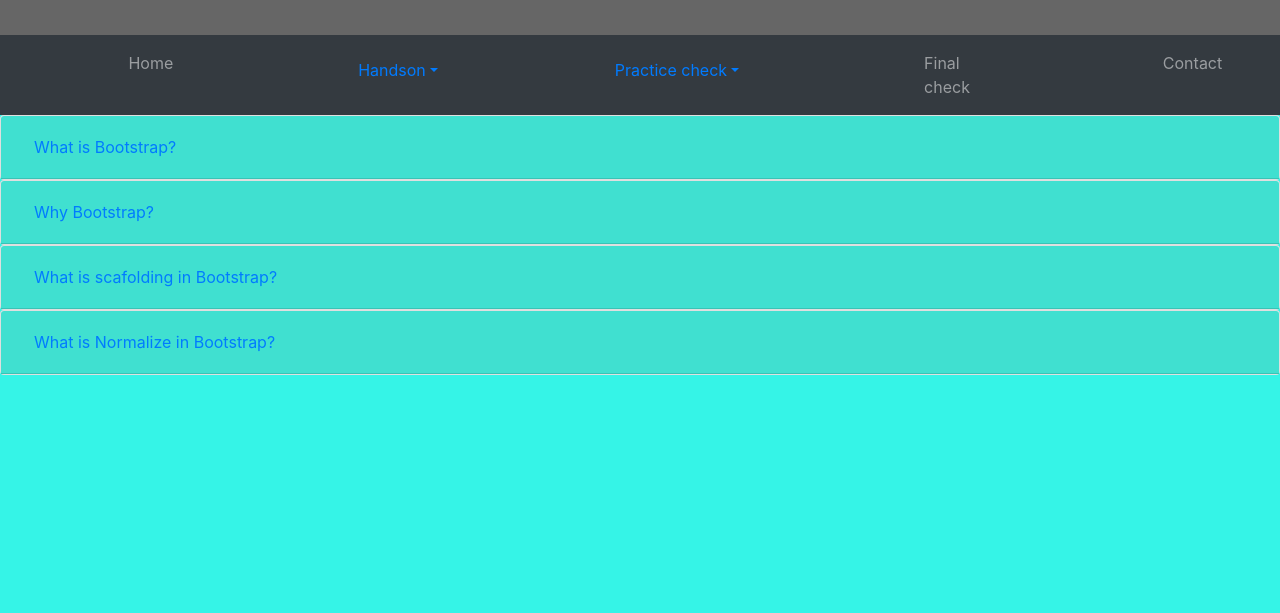
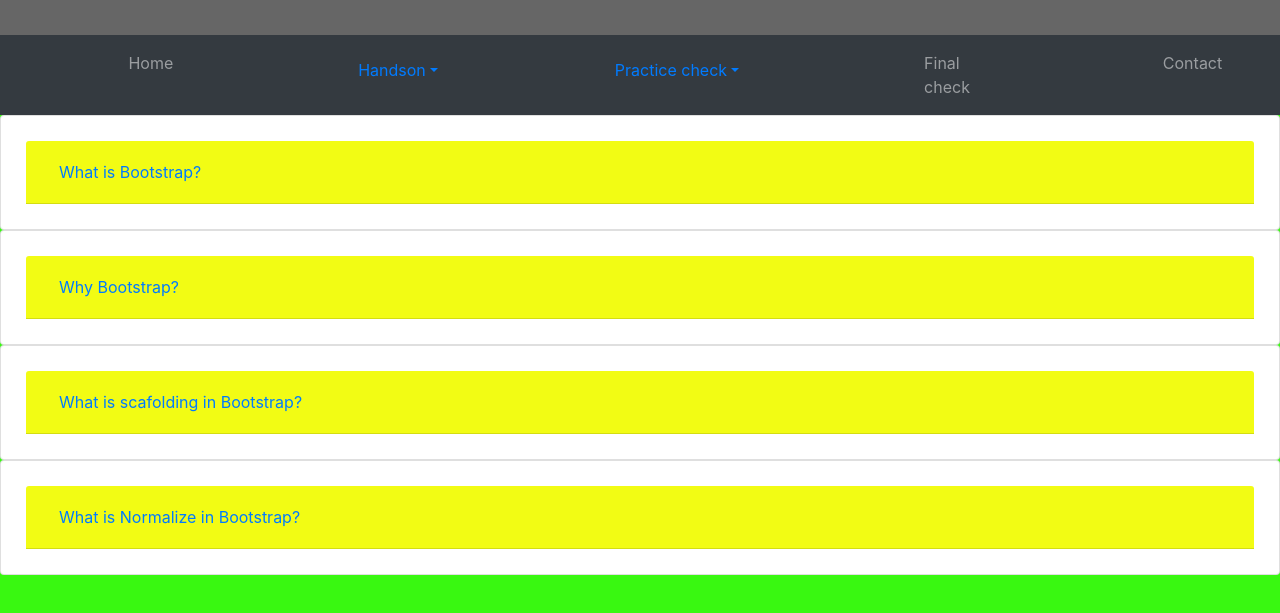
Before and after one commit to namit-03/handson, a plain HTML site: page index.html in a window 1280 px wide. Shown: the part 71-684 px from the top of the page. Drawn offline with nearby package versions, Linux system fonts and the light colour scheme.

Commit message:
Update index.html

```diff
--- a/index.html
+++ b/index.html
@@ -22,8 +22,7 @@ li{
     padding-top: 20%;
 }
 body{
-    background-color:#35F4E7;
-}
+    background-color:#39F811}
 .inside
 {
     height: 100px;
@@ -31,10 +30,16 @@ body{
     padding-block: 10px;
 }
 .card-header{
-  background-color:turquoise;
+  background-color:#F2FC14;
 }
 .card-body{
   color:black;
+
+}
+.card
+{
+height: 10%;
+padding: 25px;
 }
 </style>
 </head>
```
